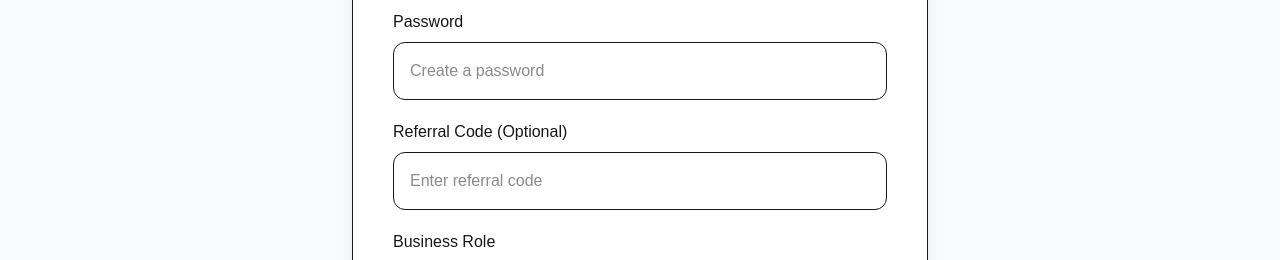
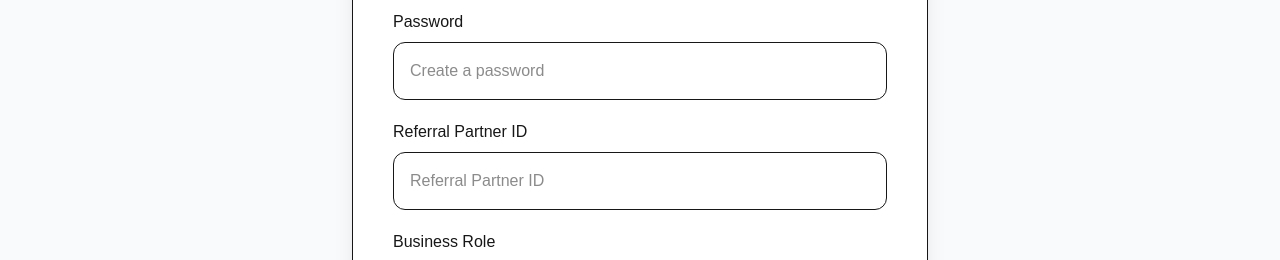
Before and after one commit to invite1earn2/kamyab-hub, a Next.js app: page /signup in a window 1280 px wide. Shown: the part 960-1220 px from the top of the page. Built offline with nearby package versions, Linux system fonts and the light colour scheme; no server answers.

Commit message:
Preserve referral partner ID from shared invite links

```diff
--- a/src/app/page.js
+++ b/src/app/page.js
@@ -1,15 +1,27 @@
 "use client";
 
 import { useEffect, useState } from "react";
+import { useSearchParams } from "next/navigation";
 import supabase from "../lib/supabase";
 
 export default function Home(){
 
 const [reviews,setReviews]=useState([]);
+const [signupUrl,setSignupUrl]=useState("/signup");
 
 useEffect(()=>{
 
 loadReviews();
+
+const params = new URLSearchParams(window.location.search);
+
+const ref = params.get("ref");
+
+if(ref){
+
+setSignupUrl(`/signup?ref=${ref}`);
+
+}
 
 },[]);
 
@@ -143,7 +155,7 @@ and a trusted business platform.
 
 <a
 
-href="/signup"
+href={signupUrl}
 
 className="floating-btn rounded-2xl bg-blue-600 hover:bg-blue-700 text-white px-8 py-4 font-bold shadow-lg transition-all duration-300"
 
@@ -879,7 +891,7 @@ Learn about the vision, purpose and commitment behind Kamyab Hub from our founde
     </p>
 
     <a
-      href="/signup"
+      href={signupUrl}
       className="inline-block mt-10 px-10 py-4 rounded-xl bg-white text-black font-bold hover:scale-105 transition-all duration-500"
     >
 
--- a/src/app/signup/page.js
+++ b/src/app/signup/page.js
@@ -41,24 +41,23 @@ new URLSearchParams(
 window.location.search
 );
 
-const ref=
+const ref =
 params.get("ref");
 
-if(ref){
+if (ref) {
 
-setReferral(ref);
+  setReferral(ref);
 
-}
-const partnerId =
-localStorage.getItem(
-"partner_id"
-);
+} else {
 
-if(partnerId){
+  const partnerId =
+    localStorage.getItem("partner_id");
 
-setReferral(
-partnerId
-);
+  if (partnerId) {
+
+    setReferral(partnerId);
+
+  }
 
 }
 
@@ -235,15 +234,20 @@ className="w-full border rounded-xl p-4 focus:outline-none focus:ring-2 focus:ri
 
 <label className="block mb-2 font-medium">
 
-Referral Code (Optional)
+Referral Partner ID
 
 </label>
 
 <input
 value={referral}
 onChange={(e)=>setReferral(e.target.value)}
-placeholder="Enter referral code"
-className="w-full border rounded-xl p-4 focus:outline-none focus:ring-2 focus:ring-blue-500"
+placeholder="Referral Partner ID"
+readOnly={!!referral}
+className={`w-full rounded-xl p-4 border focus:outline-none focus:ring-2 focus:ring-blue-500 ${
+  referral
+    ? "bg-gray-100 cursor-not-allowed"
+    : ""
+}`}
 />
 
 </div>
```
